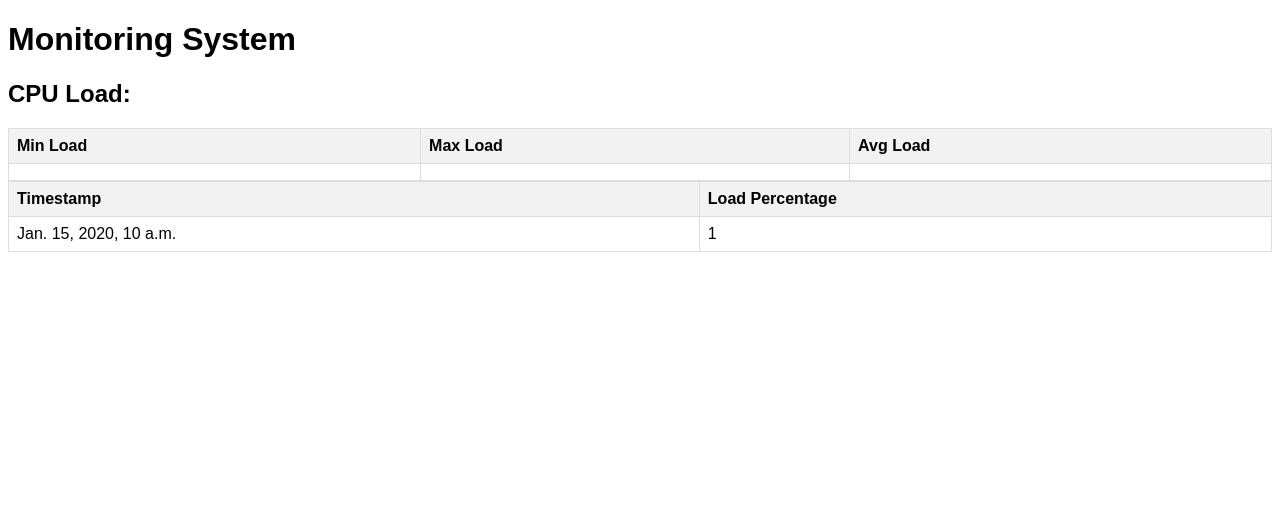
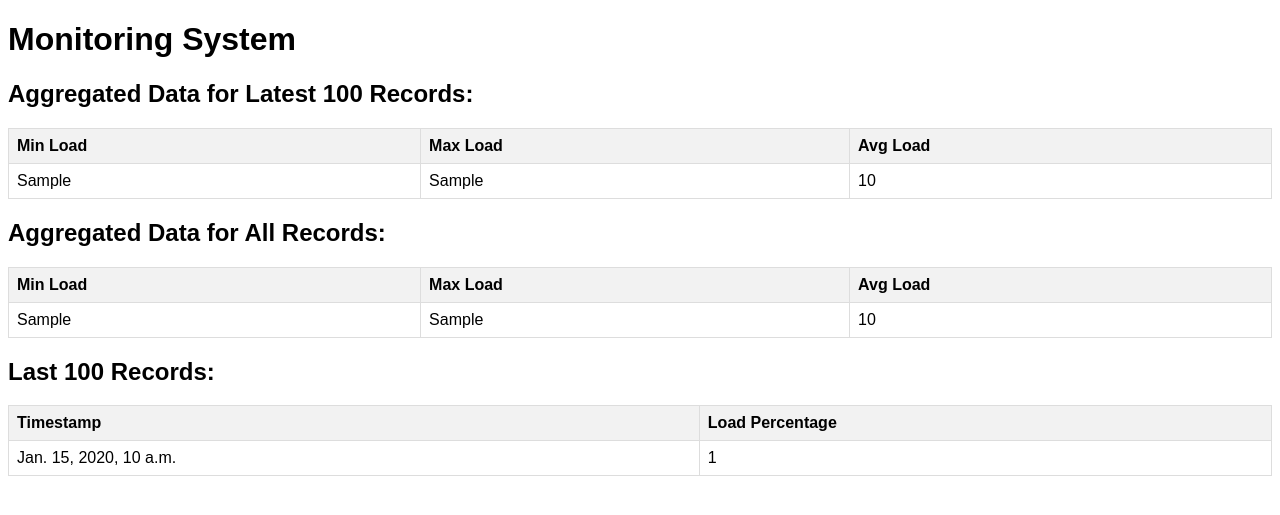
Before and after one commit to atomsis/CPU_loader, a Django app: template monitoring_system/monitoring_app/templates/monitoring_app/cpu_load.html in a window 1280 px wide. Shown: the top 515 px of the page. Run offline with Django 3.2, Linux system fonts and the light colour scheme; the template is opened without the code that fills it: most values are stand-ins (such as "Sample title", 1, 10 or a date in 2020); lists and menus that the app fills with data are empty.

Commit message:
Сделал всё: отображение и сортировка. Сделать динамическое/ajax отображение новых постов+README

```diff
--- a/monitoring_system/monitoring_app/models.py
+++ b/monitoring_system/monitoring_app/models.py
@@ -1,5 +1,9 @@
 from django.db import models
+
 
 class CPULoad(models.Model):
     load_percentage = models.FloatField()
     timestamp = models.DateTimeField(auto_now_add=True)
+
+    def formatted_timestamp(self):
+        return self.timestamp.strftime('%Y-%m-%d %H:%M:%S')
--- a/monitoring_system/monitoring_app/templates/monitoring_app/cpu_load.html
+++ b/monitoring_system/monitoring_app/templates/monitoring_app/cpu_load.html
@@ -8,11 +8,7 @@
     <link rel="stylesheet" type="text/css" href="{% static 'css/style.css' %}">
     <script>
         $(document).ready(function() {
-            function fetchData() {
-                $.ajax({
-                    url: '/api/cpu/load/',
-                    type: 'GET',
-                    success: function(data) {
+            function updateData(data) {
                 $('#cpu_load').text(data.load_percentage + '%');
                 $('#min_load_100').text(data.latest_100.min_load + '%');
                 $('#max_load_100').text(data.latest_100.max_load + '%');
@@ -20,6 +16,27 @@
                 $('#min_load_all').text(data.all_records.min_load + '%');
                 $('#max_load_all').text(data.all_records.max_load + '%');
                 $('#avg_load_all').text(data.all_records.avg_load + '%');
+                updateLastRecordsTable(data.last_100_records);
+            }
+
+            function updateLastRecordsTable(records) {
+                // Обновить таблицу с новыми данными
+                records.forEach(function(record) {
+                    $('#last_100_records_table_body').append(
+                        '<tr>' +
+                            '<td>' + record.formatted_timestamp + '</td>' +
+                            '<td>' + record.load_percentage + '</td>' +
+                        '</tr>'
+                    );
+                });
+            }
+
+            function fetchData() {
+                $.ajax({
+                    url: '/api/',
+                    type: 'GET',
+                    success: function(data) {
+                        updateData(data);
                     },
                     error: function(xhr, status, error) {
                         console.error(error);
@@ -31,6 +48,32 @@
             }
 
             fetchData();
+
+<!--             $(document).ready(function() {-->
+<!--            function fetchData() {-->
+<!--                $.ajax({-->
+<!--                    url: '/api/',-->
+<!--                    type: 'GET',-->
+<!--                    success: function(data) {-->
+<!--                        $('#cpu_load').text(data.load_percentage + '%');-->
+<!--                        $('#min_load_100').text(data.latest_100.min_load + '%');-->
+<!--                        $('#max_load_100').text(data.latest_100.max_load + '%');-->
+<!--                        $('#avg_load_100').text(data.latest_100.avg_load + '%');-->
+<!--                        $('#min_load_all').text(data.all_records.min_load + '%');-->
+<!--                        $('#max_load_all').text(data.all_records.max_load + '%');-->
+<!--                        $('#avg_load_all').text(data.all_records.avg_load + '%');-->
+<!--                    },-->
+<!--                    error: function(xhr, status, error) {-->
+<!--                        console.error(error);-->
+<!--                    },-->
+<!--                    complete: function() {-->
+<!--                        setTimeout(fetchData, 10000);-->
+<!--                    }-->
+<!--                });-->
+<!--            }-->
+
+<!--            fetchData();-->
+
 
             function sortTable(n) {
                 var table, rows, switching, i, x, y, shouldSwitch, dir, switchcount = 0;
@@ -45,14 +88,28 @@
                         x = rows[i].getElementsByTagName("TD")[n];
                         y = rows[i + 1].getElementsByTagName("TD")[n];
                         if (dir == "asc") {
+                            if (n === 0) { // Сортировка по Timestamp
+                                if (new Date(x.innerHTML) > new Date(y.innerHTML)) {
+                                    shouldSwitch = true;
+                                    break;
+                                }
+                            } else { // Сортировка по Load Percentage
                                 if (parseFloat(x.innerHTML) > parseFloat(y.innerHTML)) {
                                     shouldSwitch = true;
                                     break;
                                 }
+                            }
                         } else if (dir == "desc") {
+                            if (n === 0) { // Сортировка по Timestamp
+                                if (new Date(x.innerHTML) < new Date(y.innerHTML)) {
+                                    shouldSwitch = true;
+                                    break;
+                                }
+                            } else { // Сортировка по Load Percentage
                                 if (parseFloat(x.innerHTML) < parseFloat(y.innerHTML)) {
                                     shouldSwitch = true;
                                     break;
+                                }
                             }
                         }
                     }
@@ -69,22 +126,20 @@
                 }
             }
 
-            $("#min_load_header").click(function() {
+            $("#timestamp_header").click(function() {
                 sortTable(0);
             });
-            $("#max_load_header").click(function() {
+            $("#load_percentage_header").click(function() {
                 sortTable(1);
             });
-            $("#avg_load_header").click(function() {
-                sortTable(2);
         });
-        });
+
     </script>
 </head>
 <body>
     <h1>Monitoring System</h1>
-    <h2>CPU Load: <span id="cpu_load"></span></h2>
-    <table id="cpu_load_table">
+    <h2>Aggregated Data for Latest 100 Records:</h2>
+    <table>
         <thead>
             <tr>
                 <th id="min_load_header">Min Load</th>
@@ -94,23 +149,43 @@
         </thead>
         <tbody>
             <tr>
-                <td id="min_load_100"></td>
-                <td id="max_load_100"></td>
-                <td id="avg_load_100"></td>
+                <td>{{ latest_100.min_load }}</td>
+                <td>{{ latest_100.max_load }}</td>
+                <td>{{ latest_100.avg_load }}</td>
             </tr>
         </tbody>
     </table>
+
+    <h2>Aggregated Data for All Records:</h2>
     <table>
         <thead>
             <tr>
-            <th>Timestamp</th>
-            <th>Load Percentage</th>
+                <th>Min Load</th>
+                <th>Max Load</th>
+                <th>Avg Load</th>
             </tr>
         </thead>
         <tbody>
+            <tr>
+                <td>{{ all_records.min_load }}</td>
+                <td>{{ all_records.max_load }}</td>
+                <td>{{ all_records.avg_load }}</td>
+            </tr>
+        </tbody>
+    </table>
+
+    <h2>Last 100 Records:</h2>
+    <table id="cpu_load_table">
+        <thead>
+            <tr>
+                <th id="timestamp_header">Timestamp</th>
+                <th id="load_percentage_header">Load Percentage</th>
+            </tr>
+        </thead>
+        <tbody id="last_100_records_table_body">
             {% for record in last_100_records %}
             <tr>
-            <td>{{ record.timestamp }}</td>
+                <td>{{ record.formatted_timestamp }}</td>
                 <td>{{ record.load_percentage }}</td>
             </tr>
             {% endfor %}
--- a/monitoring_system/monitoring_system/settings.py
+++ b/monitoring_system/monitoring_system/settings.py
@@ -20,6 +20,8 @@ INSTALLED_APPS = [
     'django.contrib.messages',
     'django.contrib.staticfiles',
     'monitoring_app.apps.MonitoringAppConfig',
+    'channels',
+
 ]
 
 MIDDLEWARE = [
@@ -51,7 +53,7 @@ TEMPLATES = [
 ]
 
 WSGI_APPLICATION = 'monitoring_system.wsgi.application'
-
+# ASGI_APPLICATION = 'monitoring_system.asgi.application'
 
 
 
@@ -84,7 +86,7 @@ AUTH_PASSWORD_VALIDATORS = [
 
 LANGUAGE_CODE = 'en-us'
 
-TIME_ZONE = 'UTC'
+TIME_ZONE = 'Europe/Moscow'
 
 USE_I18N = True
 
--- a/monitoring_system/monitoring_system/urls.py
+++ b/monitoring_system/monitoring_system/urls.py
@@ -1,7 +1,7 @@
 from django.contrib import admin
-from django.urls import path,include
+from django.urls import path, include
 
 urlpatterns = [
     path('admin/', admin.site.urls),
-    path('api/', include('monitoring_app.urls',namespace='cpu')),
+    path('api/', include('monitoring_app.urls', namespace='cpu')),
 ]
```
Also changed, not shown: monitoring_system/monitoring_app/urls.py (+5 -2 lines), monitoring_system/monitoring_app/views.py (+45 -5 lines), monitoring_system/monitoring_system/asgi.py (deleted, +0 -16 lines), requirements.txt (added, +13 -0 lines), monitoring_system/db.sqlite3, 1 other file. Lines whose indentation alone changed are shown as unchanged.
